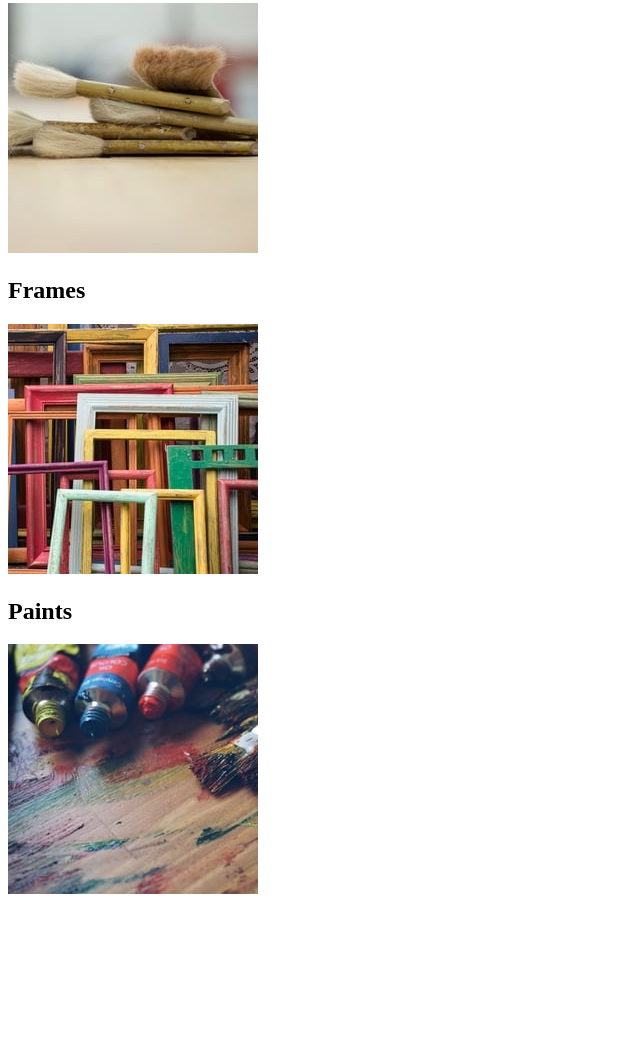
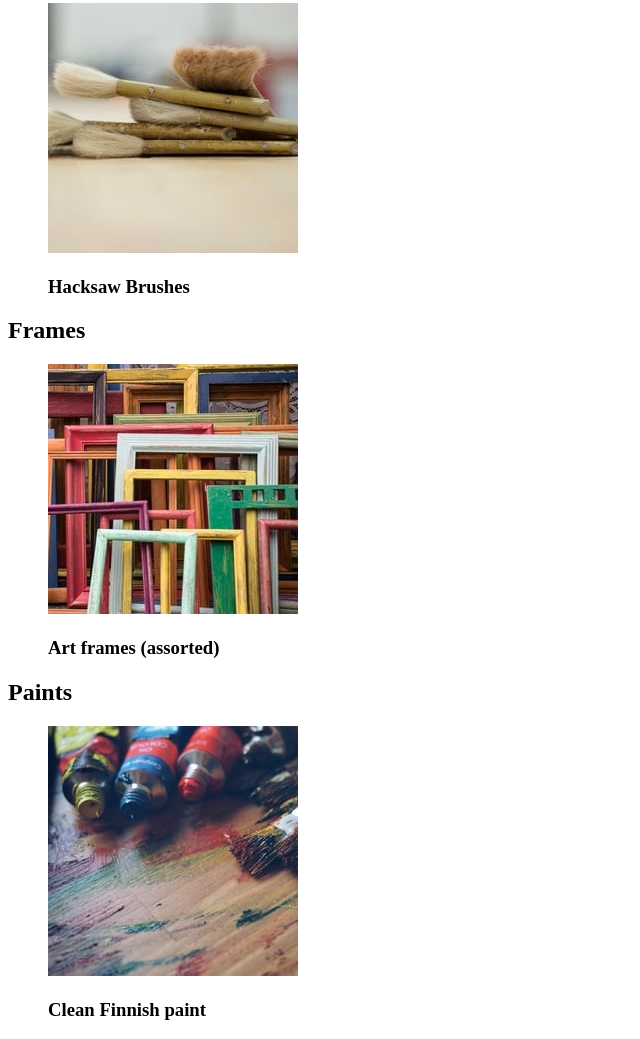
Before and after one commit to Paraprax/arts-and-crafts-page, a plain HTML site: page index.html in a window 1280 px wide. Shown: the part 124-1163 px from the top of the page, without its empty margins (0-640 px from the left). Before the commit the page ends 1030 px from the top, so only its background shows below. Drawn offline with Linux system fonts and the light colour scheme.

Commit message:
added fig captions

```diff
--- a/index.html
+++ b/index.html
@@ -9,19 +9,28 @@
   <body>
     <header><h1>Ollie's Arts & Crafts Store</h1></header>
     <main>
-      <section class="item brushes">
-        <h2>Brushes</h2>
-        <img src="./images/brushes.jpg" alt="paintbrushes" />
+      <section>
+        <h2 id="brushes-title">Brushes</h2>
+        <figure>
+          <img src="./images/brushes.jpg" alt="paintbrushes" />
+          <figcaption><h3>Hacksaw Brushes</h3></figcaption>
+        </figure>
       </section>
 
-      <section class="item frames">
-        <h2>Frames</h2>
-        <img src="./images/frames.jpg" alt="picture frames" />
+      <section>
+        <h2 id="frames-title">Frames</h2>
+        <figure>
+          <img src="./images/frames.jpg" alt="picture frames" />
+          <figcaption><h3>Art frames (assorted)</h3></figcaption>
+        </figure>
       </section>
 
-      <section class="item paints">
-        <h2>Paints</h2>
-        <img src="./images/paints.jpg" alt="paint tubes" />
+      <section>
+        <h2 id="paints-title">Paints</h2>
+        <figure>
+          <img src="./images/paints.jpg" alt="paint tubes" />
+          <figcaption><h3>Clean Finnish paint</h3></figcaption>
+        </figure>
       </section>
     </main>
   </body>
```
